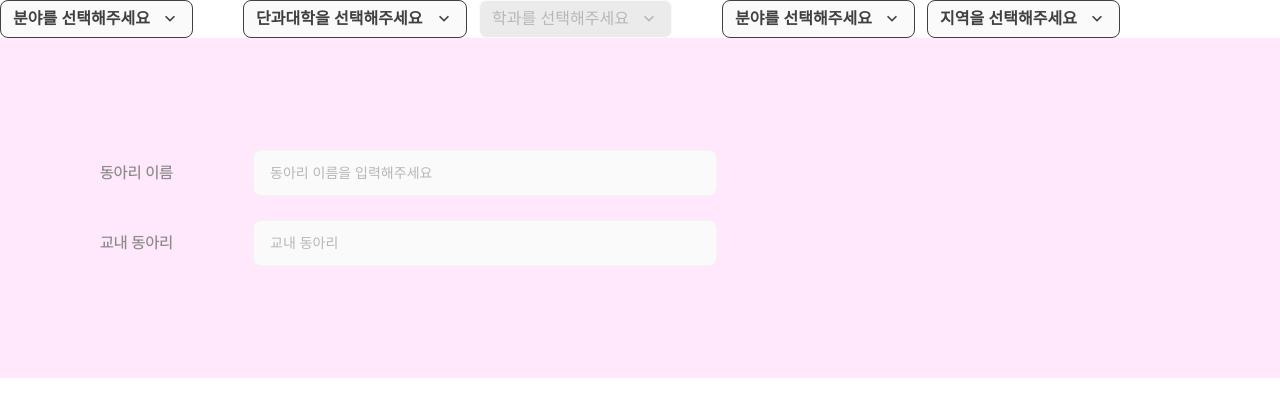
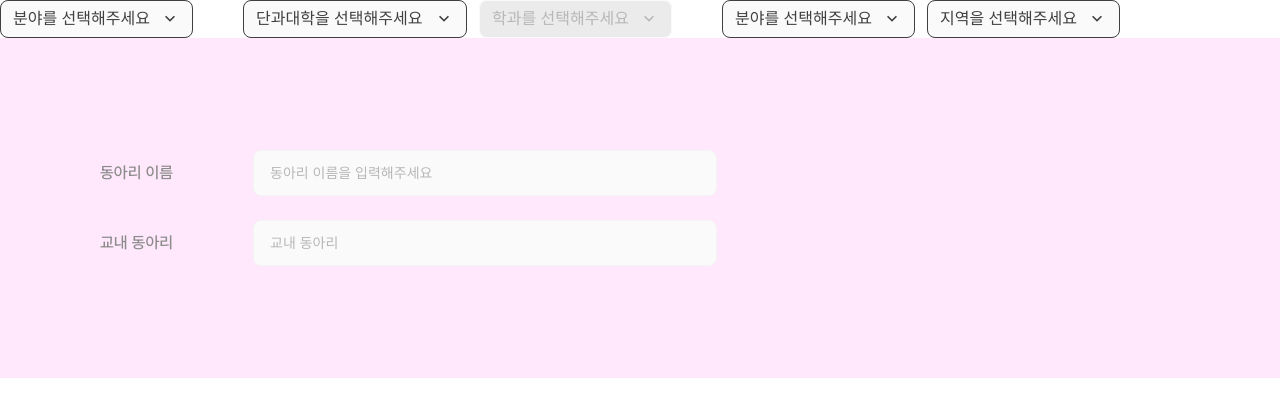
Before and after one commit to dong-ariari/frontend, a React (Vite) app: page /offcampus in a window 1280 px wide. Shown: the top 416 px of the page. Built offline with nearby package versions, Linux system fonts and the light colour scheme.

Commit message:
feat: font style 코드들 HEAD X span 태그에 직접 적용

```diff
--- a/src/components/dropdown/dropdown.jsx
+++ b/src/components/dropdown/dropdown.jsx
@@ -18,7 +18,7 @@ export default function DropDown({
         $isOpen={state.isOpen}
         onClick={handleSpread}
       >
-        <span>{state.selected === null ? title : state.selected.text}</span>
+        <S.Text>{state.selected === null ? title : state.selected.text}</S.Text>
 
         <img src={state.active ? dropBtnA : dropBtn} />
       </S.Head>
--- a/src/components/dropdown/dropdown.styles.js
+++ b/src/components/dropdown/dropdown.styles.js
@@ -18,11 +18,11 @@ export const Container = styled.div`
 `;
 
 export const Head = styled.button`
-width: ${ props => {
-  return props.$isBig ? '14rem' : '12.063rem';
-}};
-cursor: pointer;
-z-index: 10;
+  width: ${(props) => {
+    return props.$isBig ? "14rem" : "12.063rem";
+  }};
+  cursor: pointer;
+  z-index: 10;
   display: flex;
   justify-content: space-between;
   align-items: center;
@@ -46,6 +46,9 @@ z-index: 10;
       ? props.theme.color.grey._700
       : props.theme.color.grey._400;
   }};
+`;
+
+export const Text = styled.span`
   ${(props) => props.theme.typo.fontSize._6};
   ${(props) =>
     props.$active
```
